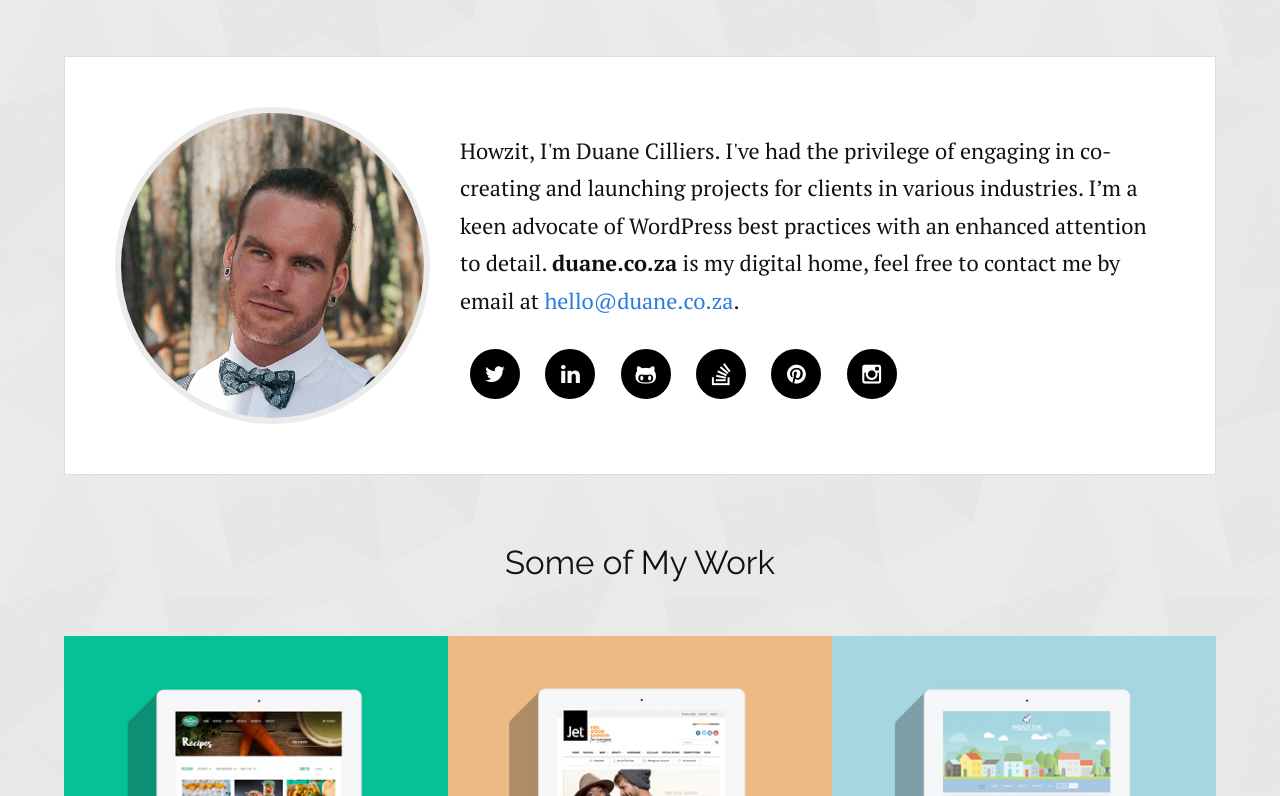
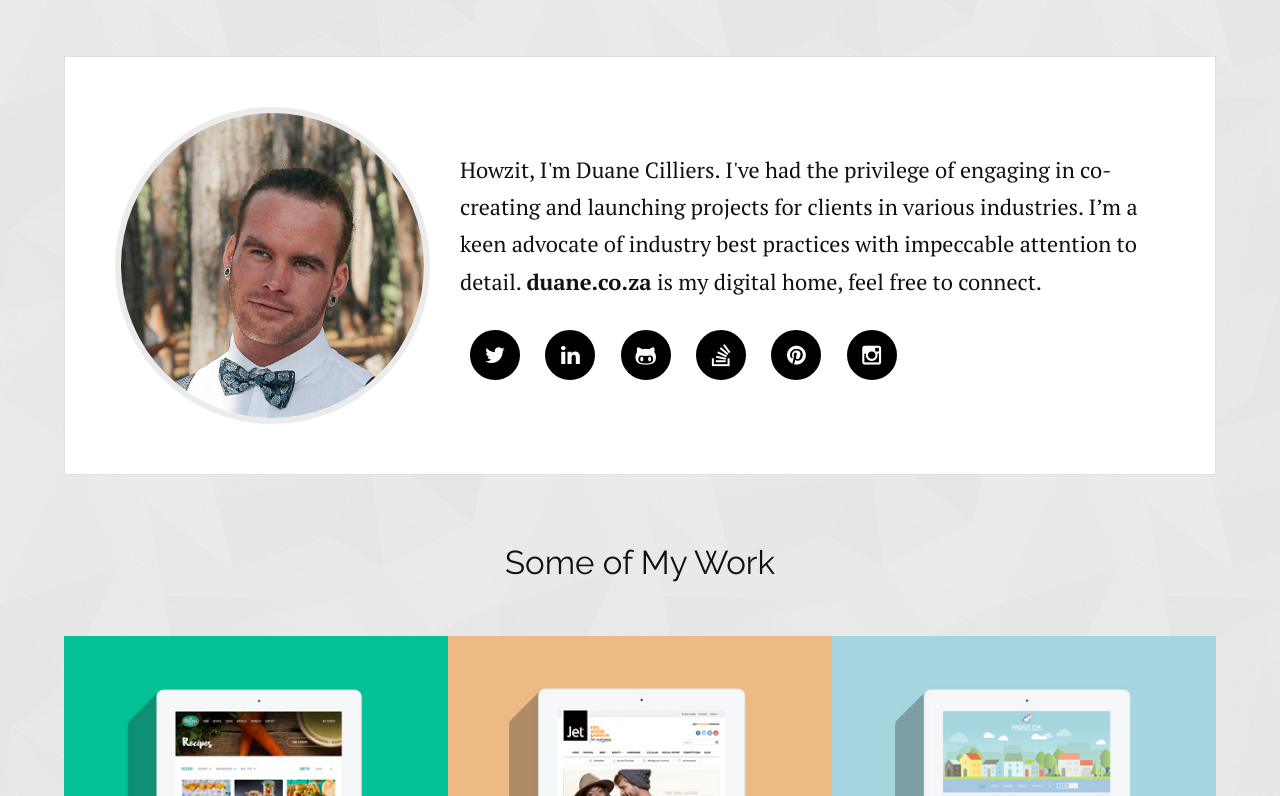
Before and after one commit to duanecilliers/duane.co.za-archive, a Jekyll site: the page built from index.html, in a window 1280 px wide and 900 px high, cut to the strip 104-900 px from the top of the window. Built offline with Jekyll 4.4.1, drawn with Linux system fonts in a browser that asks for light colours.

Commit message:
Update bio

```diff
--- a/_includes/bio.html
+++ b/_includes/bio.html
@@ -8,10 +8,10 @@
 
     <div class="info">
       <span itemprop="description">
-        Howzit, I'm <span itemprop="name">Duane Cilliers</span>. I've had the privilege of engaging in co-creating and launching projects for clients in various industries. I’m a keen advocate of WordPress best practices with an enhanced attention to detail.
+        Howzit, I'm <span itemprop="name">Duane Cilliers</span>. I've had the privilege of engaging in co-creating and launching projects for clients in various industries. I’m a keen advocate of industry best practices with impeccable attention to detail.
       </span>
 
-      <strong><span itemprop="url">duane.co.za</span></strong> is my digital home, feel free to contact me by email at <a href="mailto:hello@duane.co.za"><span itemprop="email">hello@duane.co.za</span></a>.
+      <strong><span itemprop="url">duane.co.za</span></strong> is my digital home, feel free to connect.
       {% include social.html %}
     </div>
 
```
